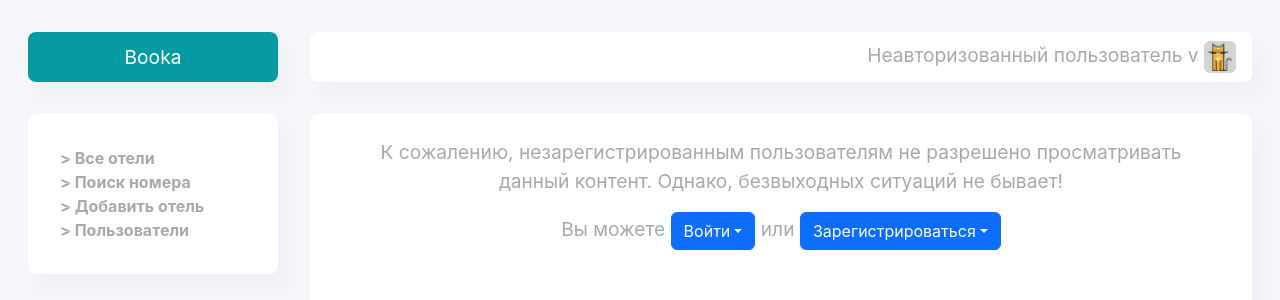
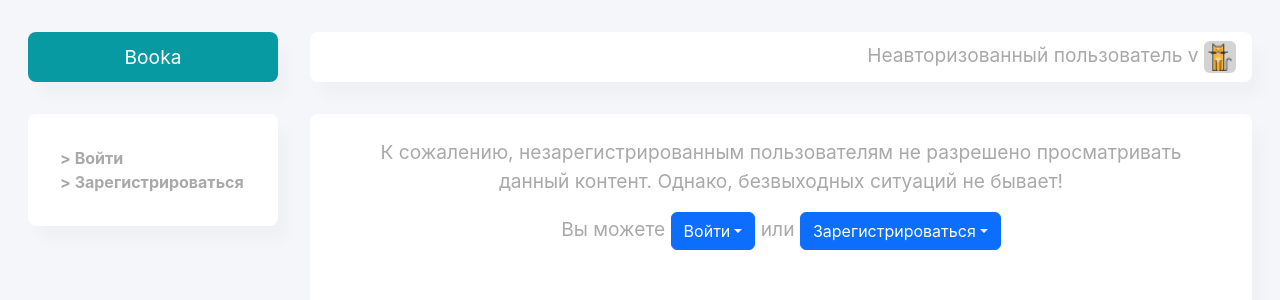
Before and after one commit to laps78/fjs-diplom, a React (Create React App) app in the folder frontend/: page / in a window 1280 px wide. Shown: the top 300 px of the page. Built offline with nearby package versions, Linux system fonts and the light colour scheme.

Commit message:
Улучшено именование функций и компонентов роутера уровня приложения

```diff
--- a/frontend/src/Router.js
+++ b/frontend/src/Router.js
@@ -1,7 +1,7 @@
 import { createBrowserRouter } from "react-router-dom";
 import MainPage from "./routes/page-hotel-results";
 
-const router = createBrowserRouter([
+const AppBrowserRouter = createBrowserRouter([
   {
     path: "/",
     element: <MainPage />,
@@ -16,4 +16,4 @@ const router = createBrowserRouter([
   },
 ]);
 
-export default router;
+export default AppBrowserRouter;
--- a/frontend/src/components/Aside/NavMenu/NavMenu.js
+++ b/frontend/src/components/Aside/NavMenu/NavMenu.js
@@ -1,34 +1,66 @@
 import "./NavMenu.css";
 import { v4 as uuid } from "uuid";
 import { Link } from "react-router-dom";
+import { useContext } from "react";
+import AppContext from "../../../contexts/AppContext";
+import AccessController from "../../misc/helpers/AccessController";
 
 const NavMenu = (props) => {
   const menuItems = [
     {
       text: "Все отели",
       target: "/gui/hotels/all",
+      allowedRoles: ["AdminRole", "UserRole", "ManagerRole"],
     },
     {
       text: "Поиск номера",
       target: "/gui/hotels/search",
+      allowedRoles: ["AdminRole", "UserRole", "ManagerRole"],
     },
     {
       text: "Добавить отель",
       target: "/gui/hotels/add",
+      allowedRoles: ["AdminRole", "ManagerRole"],
     },
     {
       text: "Пользователи",
       target: "/gui/hotels/add",
+      allowedRoles: ["AdminRole", "ManagerRole"],
+    },
+    {
+      text: "Войти",
+      target: "/gui/auth/login",
+      allowedRoles: [undefined],
+    },
+    {
+      text: "Зарегистрироваться",
+      target: "/gui/auth/register",
+      allowedRoles: [undefined],
     },
   ];
+
+  const user = useContext(AppContext);
+
   return (
     <ul className="NavMenu">
       {menuItems.map((item) => {
         const key = uuid();
         return (
-          <li key={key} className="NavMenu__item">
-            <Link to={item.target}>{"> " + item.text}</Link>
-          </li>
+          <AppContext.Consumer key={key}>
+            {(user) => {
+              return (
+                <AccessController
+                  element={
+                    <li className="NavMenu__item">
+                      <Link to={item.target}>{"> " + item.text}</Link>
+                    </li>
+                  }
+                  allowedRoles={item.allowedRoles}
+                  user={user}
+                />
+              );
+            }}
+          </AppContext.Consumer>
         );
       })}
     </ul>
--- a/frontend/src/components/Main/Main.js
+++ b/frontend/src/components/Main/Main.js
@@ -19,11 +19,11 @@ const Main = (props) => {
         К сожалению, незарегистрированным пользователям не разрешено
         просматривать данный контент. Однако, безвыходных ситуаций не бывает!
       </p>
-      <p>
+      <div>
         Вы можете {linkToDropdownLoginForm} или {linkToDropdownRegisterForm}
         <LoginForm />
         <RegisterForm />
-      </p>
+      </div>
     </div>
   );
 
@@ -31,7 +31,11 @@ const Main = (props) => {
   return (
     <main className="shadowed_box Main col-6">
       <div className="main_content_wrapper text-center">
-        {user ? <>{authorizedContent}</> : <>{unAuthorizedContent}</>}
+        {user ? (
+          <div>{authorizedContent}</div>
+        ) : (
+          <div>{unAuthorizedContent}</div>
+        )}
       </div>
     </main>
   );
--- a/frontend/src/components/atoms/forms/LoginForm/LoginForm.js
+++ b/frontend/src/components/atoms/forms/LoginForm/LoginForm.js
@@ -18,7 +18,7 @@ export const LoginForm = () => {
     <div className="dropdown">
       <form className="dropdown-menu p-4">
         <div className="mb-3">
-          <label for="exampleDropdownFormEmail2" className="form-label">
+          <label htmlFor="exampleDropdownFormEmail2" className="form-label">
             Email address
           </label>
           <input
@@ -29,7 +29,7 @@ export const LoginForm = () => {
           />
         </div>
         <div className="mb-3">
-          <label for="exampleDropdownFormPassword2" className="form-label">
+          <label htmlFor="exampleDropdownFormPassword2" className="form-label">
             Password
           </label>
           <input
@@ -46,7 +46,7 @@ export const LoginForm = () => {
               className="form-check-input"
               id="dropdownCheck2"
             />
-            <label className="form-check-label" for="dropdownCheck2">
+            <label htmlFor="dropdownCheck2" className="form-check-label">
               Remember me
             </label>
           </div>
--- a/frontend/src/components/atoms/forms/RegisterForm/RegisterForm.js
+++ b/frontend/src/components/atoms/forms/RegisterForm/RegisterForm.js
@@ -18,7 +18,7 @@ export const RegisterForm = () => {
     <div className="dropdown">
       <form className="dropdown-menu p-4">
         <div className="mb-3">
-          <label for="exampleDropdownFormEmail2" className="form-label">
+          <label htmlFor="exampleDropdownFormEmail2" className="form-label">
             Email address
           </label>
           <input
@@ -29,7 +29,7 @@ export const RegisterForm = () => {
           />
         </div>
         <div className="mb-3">
-          <label for="exampleDropdownFormPassword2" className="form-label">
+          <label htmlFor="exampleDropdownFormPassword2" className="form-label">
             Password
           </label>
           <input
@@ -46,7 +46,7 @@ export const RegisterForm = () => {
               className="form-check-input"
               id="dropdownCheck2"
             />
-            <label className="form-check-label" for="dropdownCheck2">
+            <label htmlFor="dropdownCheck2" className="form-check-label">
               Remember me
             </label>
           </div>
--- /dev/null
+++ b/frontend/src/components/misc/helpers/AccessController.js
@@ -0,0 +1,11 @@
+const AccessController = (props) => {
+  const { element, allowedRoles, user } = props;
+  console.log(element);
+  if (
+    allowedRoles.findIndex((allowedRole) => allowedRole === user.role) !== -1
+  ) {
+    return element;
+  }
+};
+
+export default AccessController;
--- a/frontend/src/contexts/AppContext.js
+++ b/frontend/src/contexts/AppContext.js
@@ -1,7 +1,9 @@
 import { createContext } from "react";
 
 const AppContext = createContext({
-  user: null,
+  user: {
+    role: "UserRole",
+  },
 });
 
 export default AppContext;
--- a/frontend/src/index.js
+++ b/frontend/src/index.js
@@ -4,14 +4,14 @@ import "./index.css";
 import App from "./App";
 import AppContext from "./contexts/AppContext";
 import reportWebVitals from "./reportWebVitals";
-import router from "./Router";
+import AppBrowserRouter from "./Router";
 import { RouterProvider } from "react-router-dom";
 
 const root = ReactDOM.createRoot(document.getElementById("root"));
 root.render(
   <React.StrictMode>
     <AppContext.Provider value={{ AppContext }}>
-      <RouterProvider router={router}>
+      <RouterProvider router={AppBrowserRouter}>
         <App />
       </RouterProvider>
     </AppContext.Provider>
```
